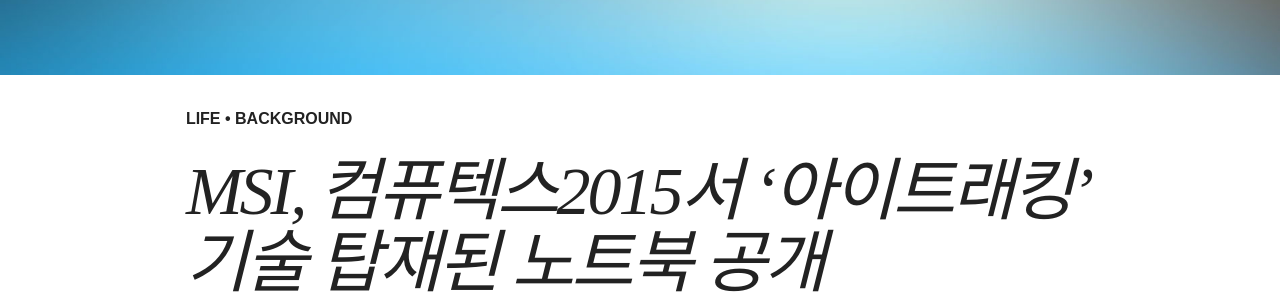
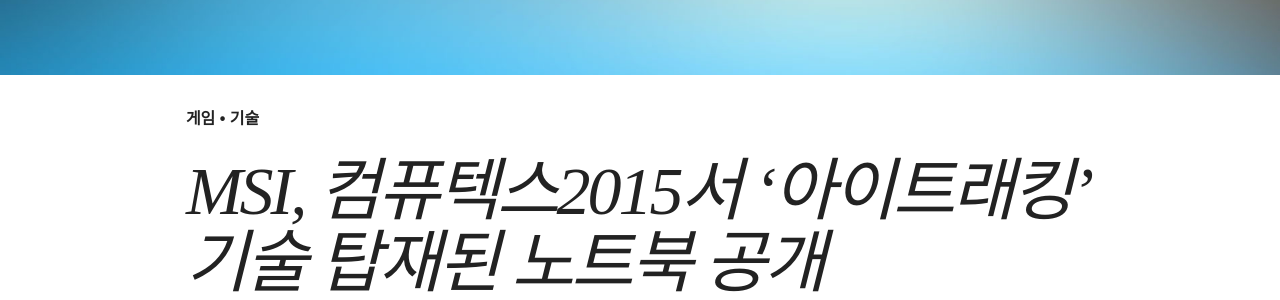
Before and after one commit to kimdj1234/kimdj1234.github.com, a Jekyll site: the page built from _posts/blog/2014-12-27-hello_world.md, in a window 1280 px wide. Shown: the part 356-656 px from the top of the page. Built offline with Jekyll 4.4.1, drawn with Linux system fonts in a browser that asks for light colours; nearby versions of some CDN libraries; comment, search, counter and statistics services are not loaded.

Commit message:
Update 2014-12-27-hello_world.md

```diff
--- a/_posts/blog/2014-12-27-hello_world.md
+++ b/_posts/blog/2014-12-27-hello_world.md
@@ -4,7 +4,7 @@
 author: me
 excerpt: "네이버뉴스"
 categories: blog
-tags: [life, background]
+tags: [게임, 기술]
 modified:
 image:
   feature: so-simple-sample-image-4-small.jpg
```
